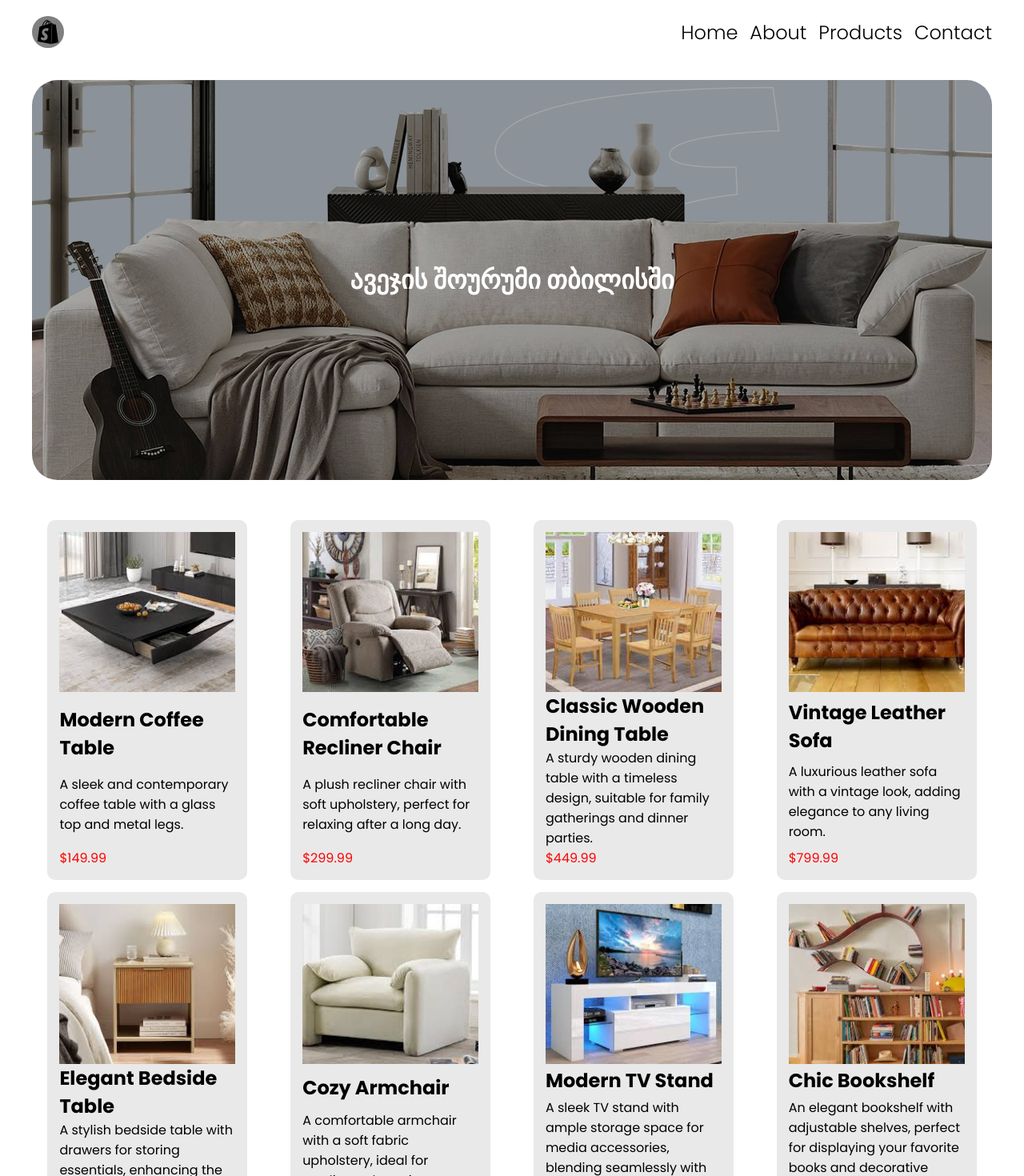
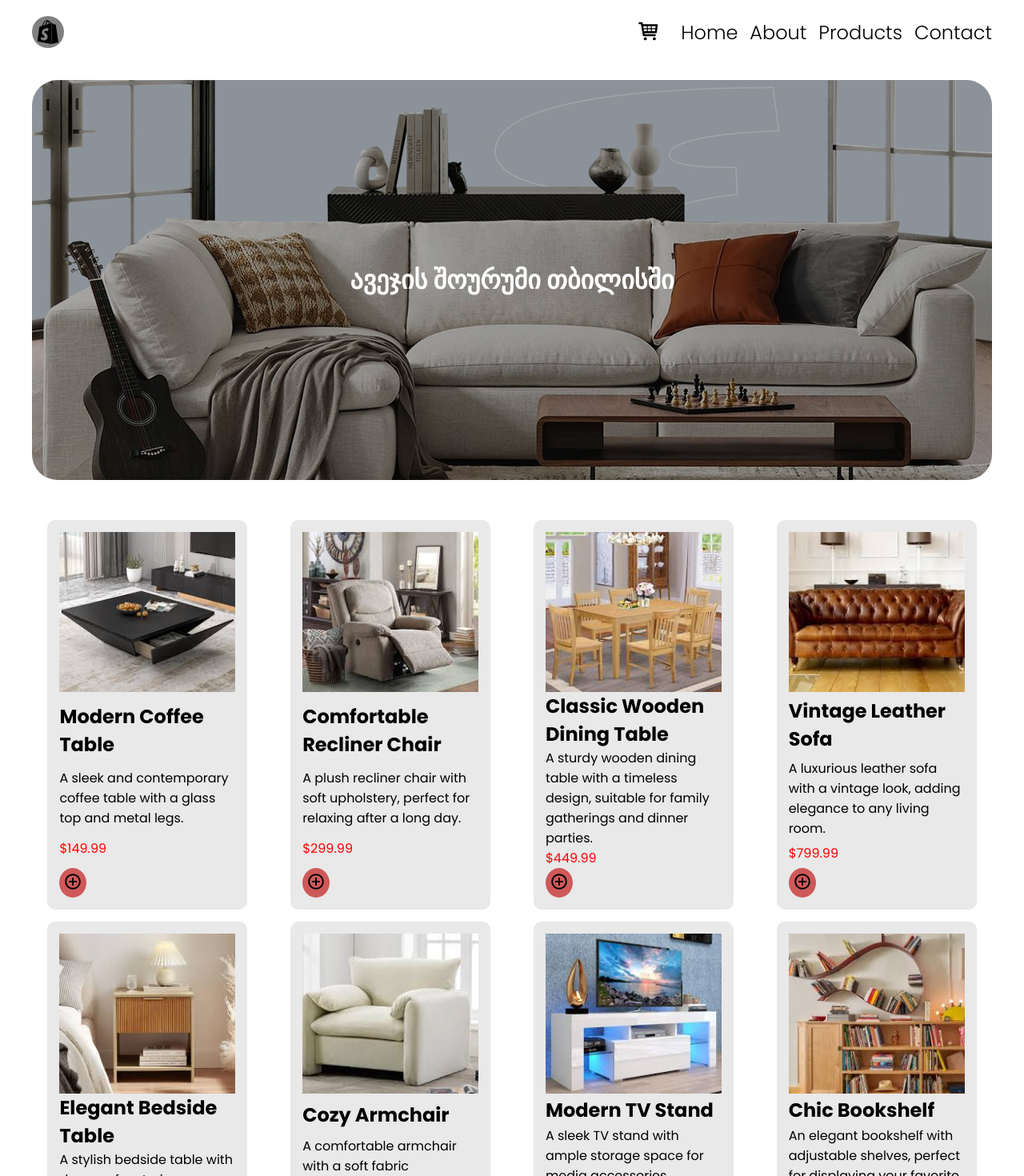
Before and after one commit to AchiGel/ecommerce_page, a React (Create React App) app: page / in a window 1280 px wide. Shown: the top 1470 px of the page at 80% size. Built offline with nearby package versions, Linux system fonts and the light colour scheme.

Commit message:
add cart

```diff
--- a/src/App.tsx
+++ b/src/App.tsx
@@ -4,6 +4,8 @@ import Main from "./components/Main";
 import "./index.css";
 import styled from "styled-components";
 import furniture_data from "./DATA/furniture_data.json";
+import { useState } from "react";
+import { FurnitureItem } from "./components/Main";
 
 const Wrapper = styled.div`
   width: 100%;
@@ -13,12 +15,18 @@ const Wrapper = styled.div`
 
 function App() {
   const DATA = furniture_data.furniture_items;
+  const [orders, setOrders] = useState<FurnitureItem[]>([]);
+
+  function addToOrder(item: FurnitureItem) {
+    const newOrder = item;
+    setOrders((prevOrder) => [...prevOrder, newOrder]);
+  }
 
   return (
     <div className="App">
-      <Header />
+      <Header orders={orders} />
       <Wrapper>
-        <Main data={DATA} />
+        <Main data={DATA} addToOrder={addToOrder} />
         <Footer />
       </Wrapper>
     </div>
--- a/src/components/Header.tsx
+++ b/src/components/Header.tsx
@@ -1,9 +1,15 @@
 import styled from "styled-components";
 import { BiLogoShopify } from "react-icons/bi";
 import { useEffect, useState } from "react";
+import { TiShoppingCart } from "react-icons/ti";
+import { FurnitureItem } from "./Main";
 
 interface HeaderContainerProps {
   isScroll: boolean;
+}
+
+interface Props {
+  orders: FurnitureItem[];
 }
 
 const HeaderContainer = styled.header<HeaderContainerProps>`
@@ -36,6 +42,9 @@ const HeaderLogo = styled.div`
 
 const HeaderNav = styled.nav`
   margin-left: 20px;
+  display: flex;
+  align-items: center;
+  position: relative;
 `;
 
 const HeaderMenu = styled.ul`
@@ -55,7 +64,46 @@ const HeaderMenuLinks = styled.li`
   }
 `;
 
-export default function Header() {
+const CartContent = styled.div`
+  position: absolute;
+  top: 75px;
+  right: 30px;
+  width: 300px;
+  max-height: 400px;
+  padding: 10px;
+  background: white;
+  border-radius: 10px;
+  box-shadow: 3px 4px 6px black;
+  display: flex;
+  flex-direction: column;
+  gap: 10px;
+  overflow-y: scroll;
+`;
+
+const CartButton = styled.button`
+  background-color: transparent;
+  border: none;
+  outline: none;
+  transition: all 0.2s ease;
+  margin-right: 20px;
+  padding: 5px;
+  border-radius: 50%;
+  &:hover {
+    cursor: pointer;
+    scale: 1.1;
+    background-color: grey;
+  }
+`;
+
+const CartProductCard = styled.div`
+  padding: 10px;
+  display: flex;
+  align-items: center;
+  justify-content: space-between;
+  background-color: lightgray;
+`;
+
+export default function Header(props: Props) {
   const [isScroll, setIsScroll] = useState(false);
   useEffect(() => {
     const handleScroll = () => {
@@ -72,12 +120,36 @@ export default function Header() {
     };
   }, []);
 
+  const [isOpened, setIsOpened] = useState(false);
+
   return (
     <HeaderContainer isScroll={isScroll}>
       <HeaderLogo>
         <BiLogoShopify style={{ fontSize: "40px" }} />
       </HeaderLogo>
       <HeaderNav>
+        <CartButton
+          onClick={() => {
+            setIsOpened(!isOpened);
+          }}
+        >
+          <TiShoppingCart style={{ fontSize: "30px" }} />
+        </CartButton>
+
+        {isOpened && (
+          <CartContent>
+            {props.orders.map((el) => (
+              <CartProductCard key={el.ID}>
+                <img
+                  style={{ width: "24px" }}
+                  src={"assets/" + el.img}
+                  alt={el.title}
+                />
+                <h2 style={{ fontSize: "15px" }}>{el.title}</h2>
+              </CartProductCard>
+            ))}
+          </CartContent>
+        )}
         <HeaderMenu>
           <HeaderMenuLinks>Home</HeaderMenuLinks>
           <HeaderMenuLinks>About</HeaderMenuLinks>
--- a/src/components/Main.tsx
+++ b/src/components/Main.tsx
@@ -1,4 +1,18 @@
 import styled from "styled-components";
+import { IoMdAddCircleOutline } from "react-icons/io";
+
+export interface FurnitureItem {
+  ID: number;
+  title: string;
+  description: string;
+  price: number;
+  img: string;
+}
+
+interface Props {
+  data: FurnitureItem[];
+  addToOrder: Function;
+}
 
 const imageBg = require("../imgs/bg.jpg");
 
@@ -40,6 +54,7 @@ const ProductCard = styled.div`
   display: flex;
   flex-direction: column;
   justify-content: space-between;
+  align-items: flex-start;
   background-color: #9e9e9e3b;
   max-width: 250px;
   padding: 15px;
@@ -47,7 +62,6 @@ const ProductCard = styled.div`
   overflow: hidden;
   transition: scale 0.2s ease;
   &:hover {
-    cursor: pointer;
     scale: 1.1;
   }
 `;
@@ -58,17 +72,17 @@ const ProductImg = styled.img`
   object-fit: cover;
 `;
 
-interface FurnitureItem {
-  ID: number;
-  title: string;
-  description: string;
-  price: number;
-  img: string;
-}
-
-interface Props {
-  data: FurnitureItem[];
-}
+const Addbutton = styled.button`
+  border: none;
+  outline: none;
+  background-color: #cf5959;
+  border-radius: 50%;
+  padding: 5px;
+  &:hover {
+    cursor: pointer;
+    scale: 1.1;
+  }
+`;
 
 export default function Main(props: Props) {
   return (
@@ -81,6 +95,13 @@ export default function Main(props: Props) {
             <h1>{el.title}</h1>
             <p>{el.description}</p>
             <span style={{ color: "red" }}>{"$" + el.price}</span>
+            <Addbutton
+              onClick={() => {
+                props.addToOrder(el);
+              }}
+            >
+              <IoMdAddCircleOutline style={{ fontSize: "24px" }} />
+            </Addbutton>
           </ProductCard>
         ))}
       </ProductsSection>
```
